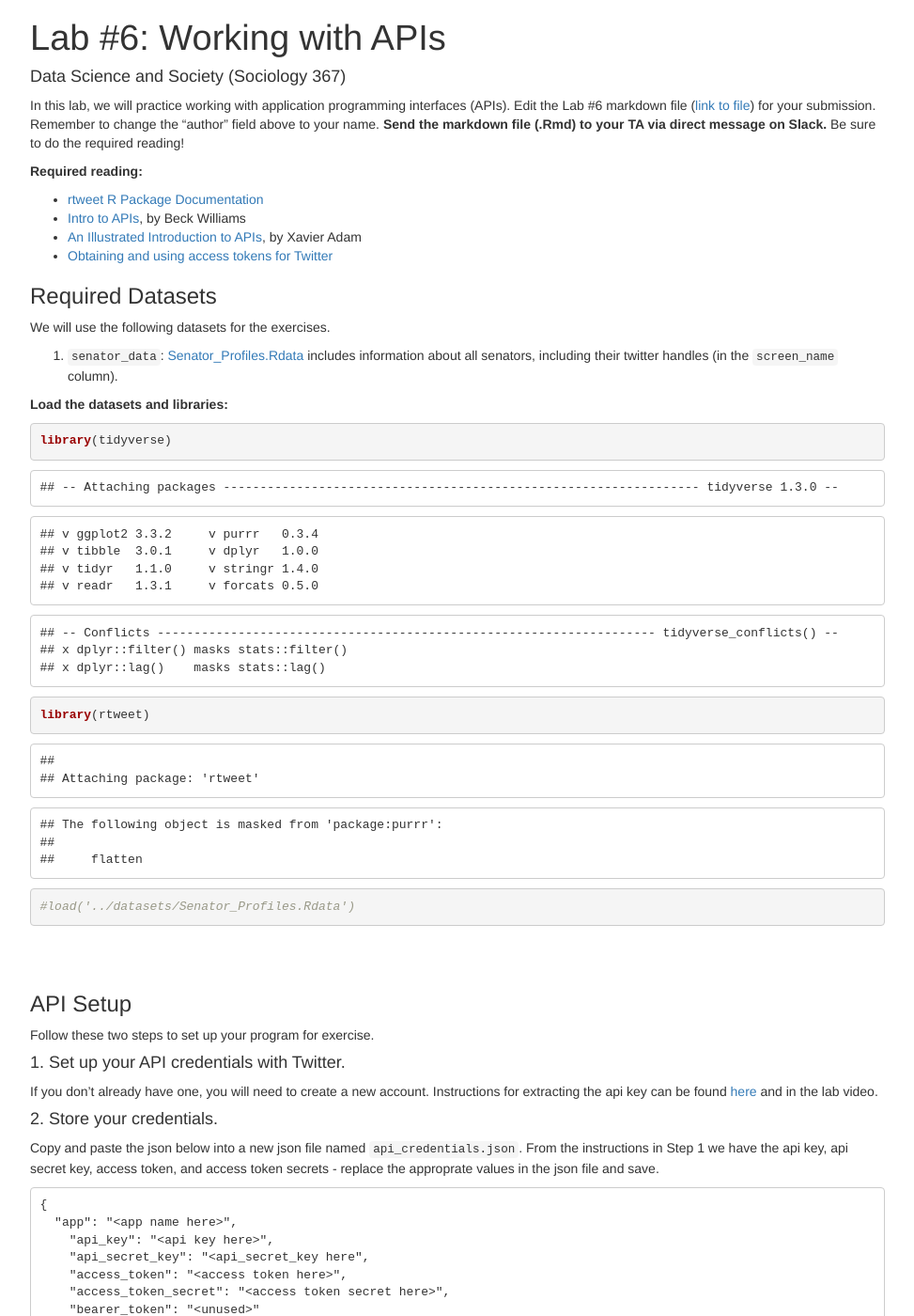
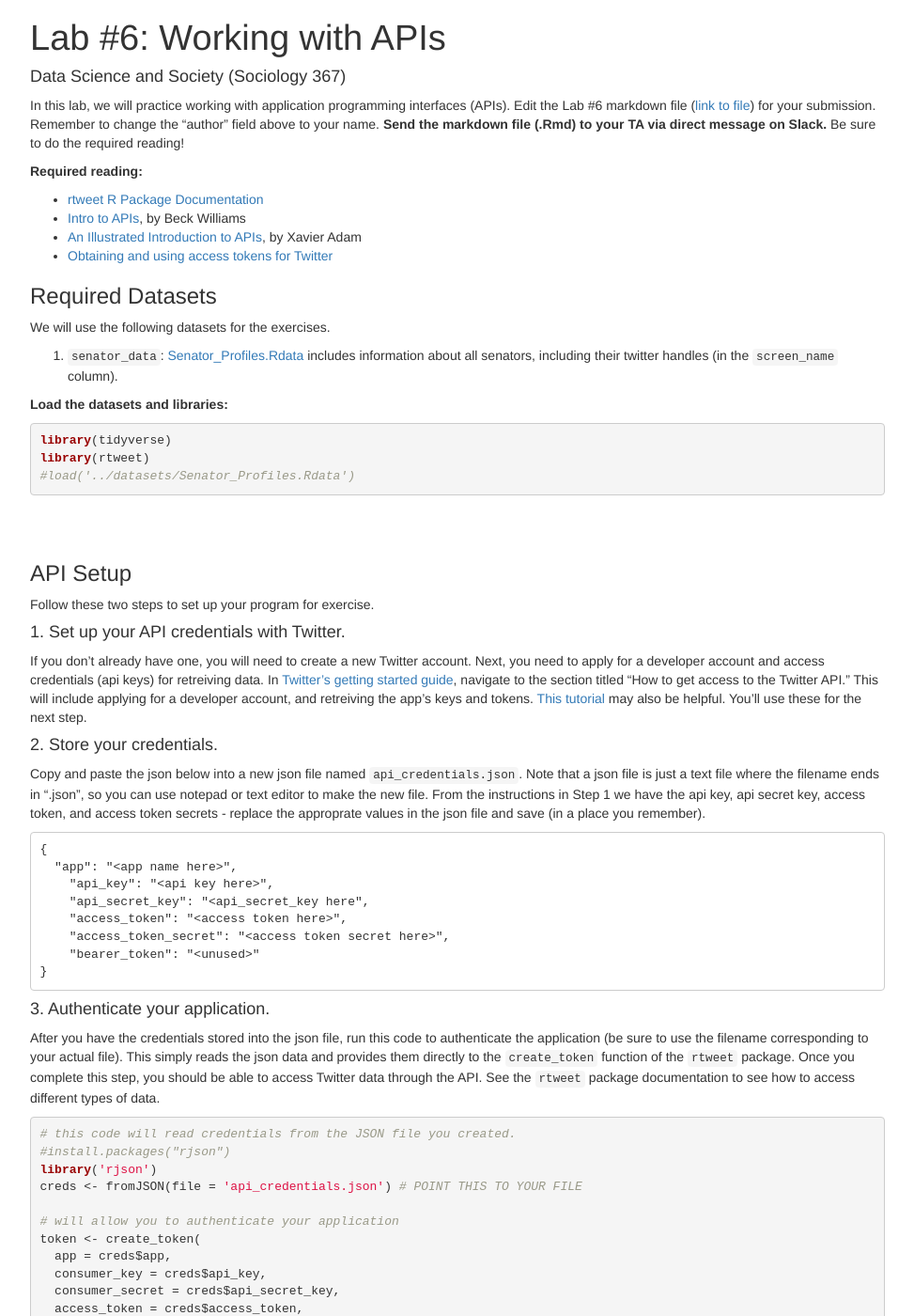
Before and after one commit to dssoc/dssoc.github.io, a Jekyll site: the page assignments/Lab_6.html, which Jekyll copies as it is, in a window 1280 px wide and 1400 px high. Shown: the whole window at 94% size, without its empty margins (153-1126 px from the left). Built offline with Jekyll 4.4.1, drawn with Linux system fonts in a browser that asks for light colours.

Commit message:
set "message=FALSE" in block loading packages.

````diff
--- a/assignments/Lab_1.Rmd
+++ b/assignments/Lab_1.Rmd
@@ -19,7 +19,7 @@ Please complete as many of the questions below as you can. If you are not sure h
 <br>
 **1. Load the "Coronavirus_Tweets.Rdata" dataset. Write code that calculates the mean value of the variable "retweet_count" in the code chunk below**
 
-```{r}
+```{r message=FALSE}
 #write your code here
 ```
 <br>
--- a/assignments/Lab_2.Rmd
+++ b/assignments/Lab_2.Rmd
@@ -30,7 +30,7 @@ In future assignments, we will use these datasets to collect data from Spotify.
 
 **Load the datasets described above. Hint: see the `load()` function.**
 
-```{r}
+```{r message=FALSE}
 # Load the datasets & packages
 ```
 <br/>
--- a/assignments/Lab_3.Rmd
+++ b/assignments/Lab_3.Rmd
@@ -31,7 +31,7 @@ The data that you will be using for this lab can be downloaded from the course w
 
 
 **Load the datasets:**
-```{r}
+```{r message=FALSE}
 #library(tidyverse)
 #load('artist_meta.Rdata')
 ```
--- a/assignments/Lab_4.Rmd
+++ b/assignments/Lab_4.Rmd
@@ -28,7 +28,7 @@ The exercises in this lab correspond with R for Data Science, [chapters 17 - 21]
 
 
 Load the libraries and datasets:
-```{r}
+```{r message=FALSE}
 #library(tidyverse)
 #load('grammy_nominees_20102020.Rdata')
 #load('grammy_winners_20102020.Rdata')
--- a/assignments/Lab_5.Rmd
+++ b/assignments/Lab_5.Rmd
@@ -29,7 +29,7 @@ The network data that you will be drawing on for this lab can be downloaded from
 
 
 **Load the datasets:**
-```{r}
+```{r message=FALSE}
 #library(igraph)
 #library(ggraph)
 #library(tidyverse)
--- a/assignments/Lab_6.Rmd
+++ b/assignments/Lab_6.Rmd
@@ -26,7 +26,7 @@ We will use the following datasets for the exercises.
 
 
 **Load the datasets and libraries:**
-```{r}
+```{r message=FALSE}
 library(tidyverse)
 library(rtweet)
 #load('../datasets/Senator_Profiles.Rdata')
--- a/assignments/Lab_6.html
+++ b/assignments/Lab_6.html
@@ -396,22 +396,9 @@ summary {
 <li><code>senator_data</code>: <a href="https://github.com/dssoc/dssoc.github.io/raw/master/datasets/Senator_Profiles.Rdata">Senator_Profiles.Rdata</a> includes information about all senators, including their twitter handles (in the <code>screen_name</code> column).</li>
 </ol>
 <p><strong>Load the datasets and libraries:</strong></p>
-<pre class="r"><code>library(tidyverse)</code></pre>
-<pre><code>## -- Attaching packages ----------------------------------------------------------------- tidyverse 1.3.0 --</code></pre>
-<pre><code>## v ggplot2 3.3.2     v purrr   0.3.4
-## v tibble  3.0.1     v dplyr   1.0.0
-## v tidyr   1.1.0     v stringr 1.4.0
-## v readr   1.3.1     v forcats 0.5.0</code></pre>
-<pre><code>## -- Conflicts -------------------------------------------------------------------- tidyverse_conflicts() --
-## x dplyr::filter() masks stats::filter()
-## x dplyr::lag()    masks stats::lag()</code></pre>
-<pre class="r"><code>library(rtweet)</code></pre>
-<pre><code>##
-## Attaching package: &#39;rtweet&#39;</code></pre>
-<pre><code>## The following object is masked from &#39;package:purrr&#39;:
-##
-##     flatten</code></pre>
-<pre class="r"><code>#load(&#39;../datasets/Senator_Profiles.Rdata&#39;)</code></pre>
+<pre class="r"><code>library(tidyverse)
+library(rtweet)
+#load(&#39;../datasets/Senator_Profiles.Rdata&#39;)</code></pre>
 <p><br /><br /></p>
 </div>
 <div id="api-setup" class="section level3">
@@ -419,11 +406,11 @@ summary {
 <p>Follow these two steps to set up your program for exercise.</p>
 <div id="set-up-your-api-credentials-with-twitter." class="section level4">
 <h4>1. Set up your API credentials with Twitter.</h4>
-<p>If you don’t already have one, you will need to create a new account. Instructions for extracting the api key can be found <a href="https://cran.r-project.org/web/packages/rtweet/vignettes/auth.html">here</a> and in the lab video.</p>
+<p>If you don’t already have one, you will need to create a new Twitter account. Next, you need to apply for a developer account and access credentials (api keys) for retreiving data. In <a href="https://developer.twitter.com/en/docs/twitter-api/getting-started/guide">Twitter’s getting started guide</a>, navigate to the section titled “How to get access to the Twitter API.” This will include applying for a developer account, and retreiving the app’s keys and tokens. <a href="https://cran.r-project.org/web/packages/rtweet/vignettes/auth.html">This tutorial</a> may also be helpful. You’ll use these for the next step.</p>
 </div>
 <div id="store-your-credentials." class="section level4">
 <h4>2. Store your credentials.</h4>
-<p>Copy and paste the json below into a new json file named <code>api_credentials.json</code>. From the instructions in Step 1 we have the api key, api secret key, access token, and access token secrets - replace the approprate values in the json file and save.</p>
+<p>Copy and paste the json below into a new json file named <code>api_credentials.json</code>. Note that a json file is just a text file where the filename ends in “.json”, so you can use notepad or text editor to make the new file. From the instructions in Step 1 we have the api key, api secret key, access token, and access token secrets - replace the approprate values in the json file and save (in a place you remember).</p>
 <pre><code>{
   &quot;app&quot;: &quot;&lt;app name here&gt;&quot;,
     &quot;api_key&quot;: &quot;&lt;api key here&gt;&quot;,
--- a/assignments/Lab_7.Rmd
+++ b/assignments/Lab_7.Rmd
@@ -25,7 +25,7 @@ We will use the following datasets for the exercises.
 
 
 **Load the datasets and libraries. NOTE! It might be a good idea to convert the `popularity` column to a "double" type here to make later analyses easier. Do that here using the `mutate` and `as.integer` functions.**
-```{r}
+```{r message=FALSE}
 #library(tidyverse)
 #load('../datasets/artist_meta.Rdata')
 #head(artist_meta)
````
